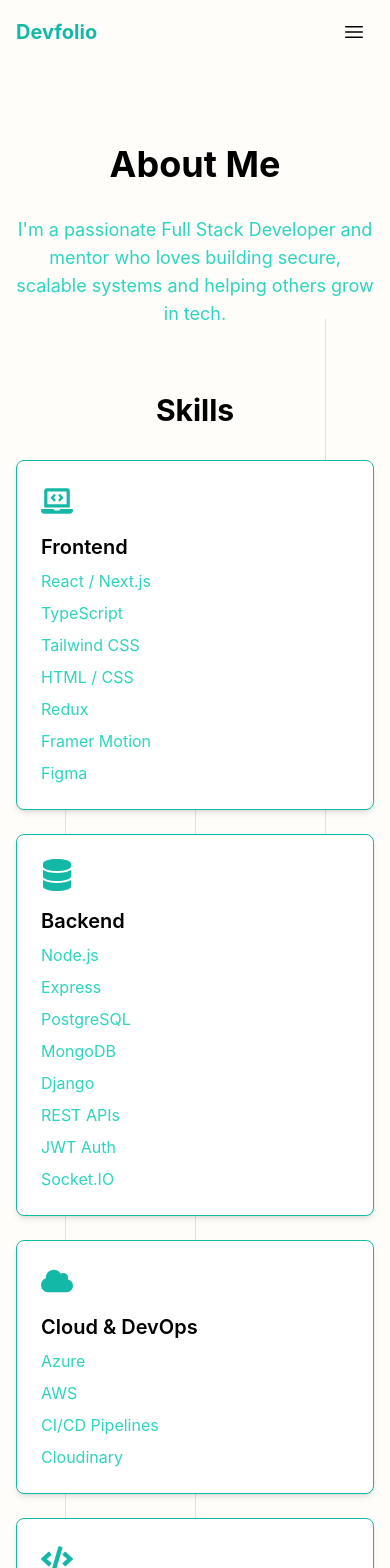
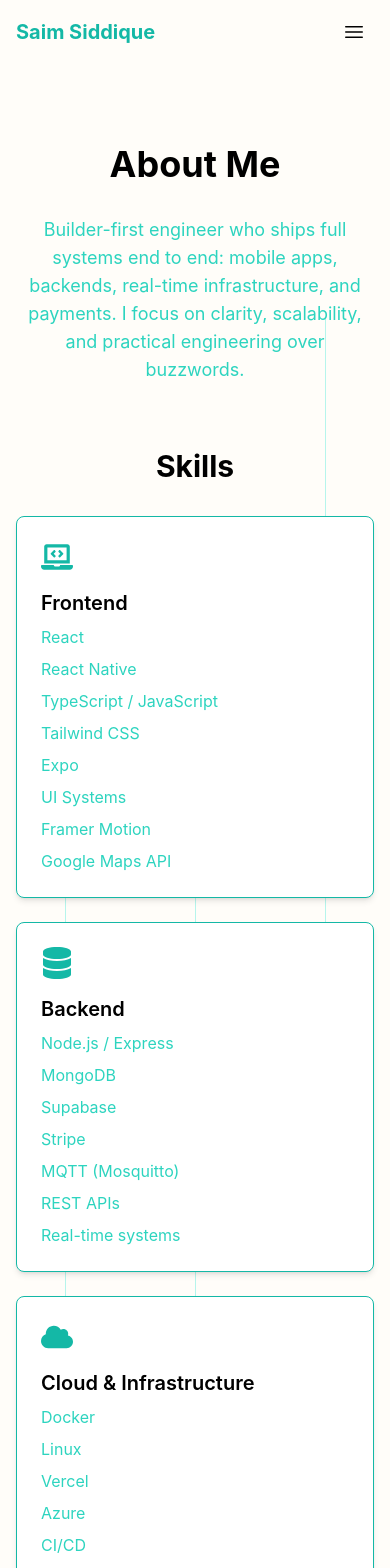
Before and after one commit to SaimSiddique1/Devfolio, a Next.js app: page /about in a window 390 px wide. Shown: the top 1568 px of the page. Built offline with nearby package versions, Linux system fonts and the light colour scheme.

Commit message:
first go at personalizing personal website template

```diff
--- a/src/app/contact/page.tsx
+++ b/src/app/contact/page.tsx
@@ -58,7 +58,7 @@ export default function Contact() {
         {siteConfig.contact.header}
       </motion.h1>
 
-      <div className={`${showForm ? " grid gap-12grid-cols-1 md:grid-cols-2" : "text-center mx-auto max-w-2xl bg-white dark:bg-dark/50 p-6 rounded-lg shadow-md border-primary border"} `}>
+      <div className={`${showForm ? "grid gap-12 grid-cols-1 md:grid-cols-2" : "text-center mx-auto max-w-2xl bg-white dark:bg-dark/50 p-6 rounded-lg shadow-md border-primary border"} `}>
         {/* Contact Information */}
         <motion.div
           className="space-y-8"
@@ -77,6 +77,7 @@ export default function Contact() {
             initial="initial"
             animate="animate"
           >
+            {siteConfig.contact.email && (
               <motion.div
                 className="flex items-center gap-4"
                 variants={fadeInUp}
@@ -91,7 +92,9 @@ export default function Contact() {
                   </a>
                 </div>
               </motion.div>
+            )}
 
+            {siteConfig.contact.phone && (
               <motion.div
                 className="flex items-center gap-4"
                 variants={fadeInUp}
@@ -106,6 +109,7 @@ export default function Contact() {
                   </a>
                 </div>
               </motion.div>
+            )}
 
             <motion.div
               className="flex items-center gap-4"
--- a/src/app/projects/page.tsx
+++ b/src/app/projects/page.tsx
@@ -14,7 +14,7 @@ export default function Projects() {
         animate={{ opacity: 1, y: 0 }}
         transition={{ duration: 0.5 }}
       >
-        My Projects
+        Selected Projects
       </motion.h1>
       <motion.p
         className="text-lg text-secondary mb-24 text-center"
@@ -22,7 +22,7 @@ export default function Projects() {
         animate={{ opacity: 1, y: 0 }}
         transition={{ duration: 0.5, delay: 0.2 }}
       >
-        Here are some of my recent projects. Click on the links to view the code or live demo.
+        Product-focused systems I have built end to end, from mobile experiences to backend infrastructure.
       </motion.p>
 
       <motion.div
--- a/src/components/ProjectSection.tsx
+++ b/src/components/ProjectSection.tsx
@@ -9,7 +9,7 @@ export default function ProjectSection() {
         </h2>
 
         <div className="grid gap-8 md:grid-cols-2 lg:grid-cols-3">
-        {projects.slice(0,3).map((project, index) => (
+          {projects.map((project, index) => (
             <ProjectCard key={index} {...project} />
           ))}
         </div>
--- a/src/config/siteConfig.ts
+++ b/src/config/siteConfig.ts
@@ -1,27 +1,27 @@
 
 //If you want to include blogs on your site, set showBlogs to true, otherwise set to false
 // If you set to true, make sure to create your blog mdx files in contents/blogs/
-const showBlogs = true;
+const showBlogs = false;
 
 export const siteConfig = {
     // ========================= Global Settings =========================
-    siteName: "Devfolio",
-    name: "Your Name Here",
-    metadataTitle: "Developer Portfolio Template",
+    siteName: "Saim Siddique",
+    name: "Saim Siddique",
+    metadataTitle: "Full-Stack Software Engineer",
     siteDescription:
-        "A modern, customizable developer portfolio template built with Next.js, Tailwind CSS, and MDX.",
+        "Builder-first full-stack engineer focused on product-grade systems, mobile apps, and backend infrastructure.",
     tabIcon: "/icon.svg", //An image found in the public folder to use as the tab icon.
     socials: {
         github: {
-            show: true,
+            show: false,
             url: "https://github.com/username",
         },
         linkedin: {
-            show: true,
+            show: false,
             url: "https://linkedin.com/in/username",
         },
         twitter: {
-            show: true,
+            show: false,
             url: "https://twitter.com/username",
         }
     },
@@ -44,11 +44,11 @@ export const siteConfig = {
     hero: {
         headline: "Hi, I'm",
         subtitle:
-        "Software Engineer | Full Stack Developer | Empowering the Next Generation of Coders",
+        "A computer science student and full-stack engineer building product-grade systems with real users in mind.",
         profileImage: "/profile.jpg",
         ctaPrimary: {
             include: true,
-            label: "View Projects",
+            label: "Explore Projects",
             href: "/projects",
         },
         ctaSecondary: {
@@ -60,77 +60,78 @@ export const siteConfig = {
 
     // ========================= ABOUT PAGE CONFIG =========================
     about: {
-        bio: `I'm a passionate Full Stack Developer and mentor who loves building secure, scalable systems and helping others grow in tech.`,
+        bio: `Builder-first engineer who ships full systems end to end: mobile apps, backends, real-time infrastructure, and payments. I focus on clarity, scalability, and practical engineering over buzzwords.`,
 
         skills: {
             frontend: {
                 name: "Frontend",
                 include: true,
                 skill:[
-                    "React / Next.js",
-                    "TypeScript",
+                    "React",
+                    "React Native",
+                    "TypeScript / JavaScript",
                     "Tailwind CSS",
-                    "HTML / CSS",
-                    "Redux",
+                    "Expo",
+                    "UI Systems",
                     "Framer Motion",
-                    "Figma",
+                    "Google Maps API",
                 ]
             },
             backend: {
                 name: "Backend",
                 include: true,
                 skill:[
-                    "Node.js",
-                    "Express",
-                    "PostgreSQL",
+                    "Node.js / Express",
                     "MongoDB",
-                    "Django",
+                    "Supabase",
+                    "Stripe",
+                    "MQTT (Mosquitto)",
                     "REST APIs",
-                    "JWT Auth",
-                    "Socket.IO",
+                    "Real-time systems",
                 ],
             },
             cloud: {
-                name: "Cloud & DevOps",
+                name: "Cloud & Infrastructure",
                 include: true,
-                skill: ["Azure", "AWS", "CI/CD Pipelines", "Cloudinary"]
+                skill: ["Docker", "Linux", "Vercel", "Azure", "CI/CD"]
             },
             ai_security: {
-                name: "AI/ Data Science & Security",
+                name: "Languages",
                 include: true,
                 skill:[
                     "Python",
-                    "NumPy/Pandas",
-                    "Cybersecurity Fundamentals",
-                    "ML / Data Mining",
+                    "C++",
+                    "Java",
+                    "TypeScript",
+                    "JavaScript",
                 ],
             },
             tools: {
                 name: "Tools & Collaboration",
                 include: true,
-                skill: ["Git/GitHub", "VS Code", "Postman", "Notion/Trello/Asana", "Agile"],
+                skill: ["Git/GitHub", "VS Code", "Postman", "Docker", "Agile"],
             },
         },
 
         experience: [
             {
-                role: "Full Stack Developer",
-                company: "Tech Solutions Inc.",
-                duration: "Jan 2022 - Present",
+                role: "Research Assistant",
+                company: "DAMS Lab, UMBC",
+                duration: "Jul 2025 - Present",
                 points: [
-                    "Developed and maintained web applications using React, Node.js, and PostgreSQL.",
-                    "Led a team of 4 developers to build a cloud-based inventory management system.",
-                    "Implemented CI/CD pipelines to streamline deployment processes.",
+                    "Built backend services for a React Native IoT monitoring app with live environmental data.",
+                    "Designed APIs and socket channels for real-time updates across devices.",
+                    "Dockerized the data pipeline and MQTT server for reliable deployment.",
                 ],
             },
              {
-                role: "Full Stack Developer",
-                company: "Tech Solutions Inc.",
-                duration: "Jan 2022 - Present",
+                role: "Manager on Duty",
+                company: "Rite Aid",
+                duration: "Mar 2023 - Aug 2025",
                 points: [
-                    "Developed and maintained web applications using React, Node.js, and PostgreSQL.",
-                    "Led a team of 4 developers to build a cloud-based inventory management system.",
-                    "Implemented CI/CD pipelines to streamline deployment processes.",
+                    "Supported POS and back-office systems, reducing downtime through proactive diagnostics.",
+                    "Trained staff on technical workflows and led day-to-day operations.",
+                    "Owned issue triage and escalation to keep critical systems running.",
                 ],
             },
             // Add more experiences as needed
@@ -138,15 +139,22 @@ export const siteConfig = {
 
         education: [
             {
-                degree: "B.S. in Computer Science",
-                institution: "State University",
-                duration: "2018 - 2022",
+                degree: "B.S. Computer Science",
+                institution: "University of Maryland Baltimore County (UMBC)",
+                duration: "Expected May 2027",
                 details: [
-                    "Graduated with Honors, GPA: 3.8/4.0",
-                    "Relevant Coursework: Data Structures, Algorithms, Database Systems, Web Development",
-                    "Activities: Coding Club President, Hackathon Organizer",
+                    "Focus areas: systems, backend engineering, and applied software design",
+                    "Relevant coursework: data structures, algorithms, databases, web development",
                 ]
 
+            },
+            {
+                degree: "CodePath - Intermediate Technical Interview Prep",
+                institution: "CodePath",
+                duration: "Aug 2025",
+                details: [
+                    "Advanced problem solving, data structures, and interview readiness.",
+                ]
             },
             // Add more education entries as needed
         ]
@@ -162,12 +170,12 @@ export const siteConfig = {
 
     // ========================= CONTACT PAGE CONFIG =========================
     contact: {
-        header: "Contact Me",
+        header: "Contact",
         description:
-        "I'm always open to discussing new projects, creative ideas, or opportunities to collaborate.",
-        email: "example@example.com",
-        phone: "+1 (123) 456-7890",
-        location: "Remote",
+        "Open to internships, engineering roles, and founder-minded collaborations.",
+        email: "saim.siddique@umbc.edu",
+        phone: "",
+        location: "Baltimore, MD",
         includeForm: true, // Set to true to include contact form, false to hide
     },
 
@@ -180,9 +188,9 @@ export const siteConfig = {
 
     // ========================= FOOTER CONFIG =========================
     footer: {
-        copyrightName: "Your Name",
+        copyrightName: "Saim Siddique",
         copyrightYear: "2025",
-        details: "Customizable developer portfolio template built with Next.js, Tailwind CSS, and MDX.",
+        details: "Full-stack engineer building product-grade systems and real-time infrastructure.",
     },
 };
 
--- a/src/contents/projects.ts
+++ b/src/contents/projects.ts
@@ -2,13 +2,28 @@ import { Project } from "@/types";
 
 export const projects: Project[] = [
   {
-    title: 'Project Title 1',
+    title: "Carton - Moving Marketplace App",
     description:
-      "Short description of the project. Users can replace this with their own information.",
-    technologies: ["React", "Next.js", "API"],
-    githubLink: "https://github.com/your-repo",
-    demoLink: "https://your-demo-url.com",
-    image: '/projects/project-1.jpeg',
+      "Two-sided marketplace connecting customers with verified movers. Built end-to-end with job posting, discovery, in-app chat, booking, and Stripe-powered payments. Backend manages job lifecycle state, role-based access, and real-time notifications with room for pricing models, ratings, and verification.",
+    technologies: ["React Native", "Node.js", "MongoDB", "Supabase", "Stripe"],
+  },
+  {
+    title: "Debug Dungeon - Gamified Coding Platform",
+    description:
+      "A coding game where users defeat enemies by fixing broken code inside a Monaco-powered editor. Real-time feedback, adaptive difficulty, progression, and persistent player state make it feel like a production-grade learning platform.",
+    technologies: ["React", "JavaScript", "Monaco Editor"],
+  },
+  {
+    title: "Real-World Elevator Control System",
+    description:
+      "Multi-elevator scheduling simulation focused on prioritization, emergency handling, and real-time behavior. Uses doubly linked lists to manage concurrent requests and includes Linux-based unit testing.",
+    technologies: ["C++", "Linux", "Unit Testing"],
+  },
+  {
+    title: "HopHacks 2025 - Personal Health Time Machine",
+    description:
+      "AI-powered health analytics app using wearable data to predict future risk profiles. Built in 36 hours with a four-person agile team and placed top 10 out of 100+ teams.",
+    technologies: ["React Native", "Expo", "Vercel", "Azure"],
   },
   // Add more projects as needed
 ];
```
Lines whose indentation alone changed are shown as unchanged.
